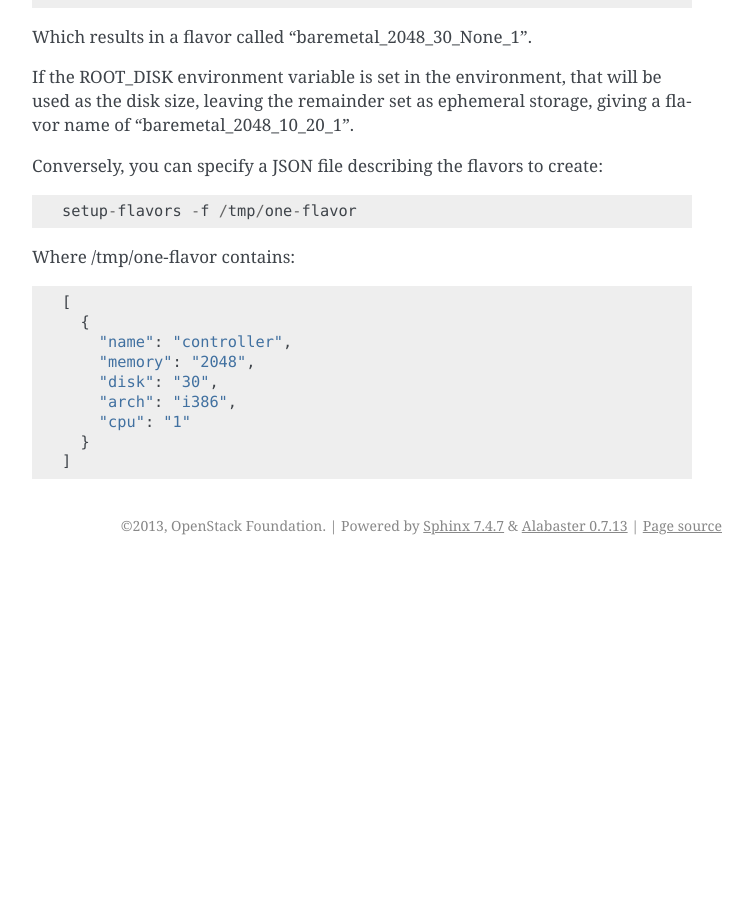
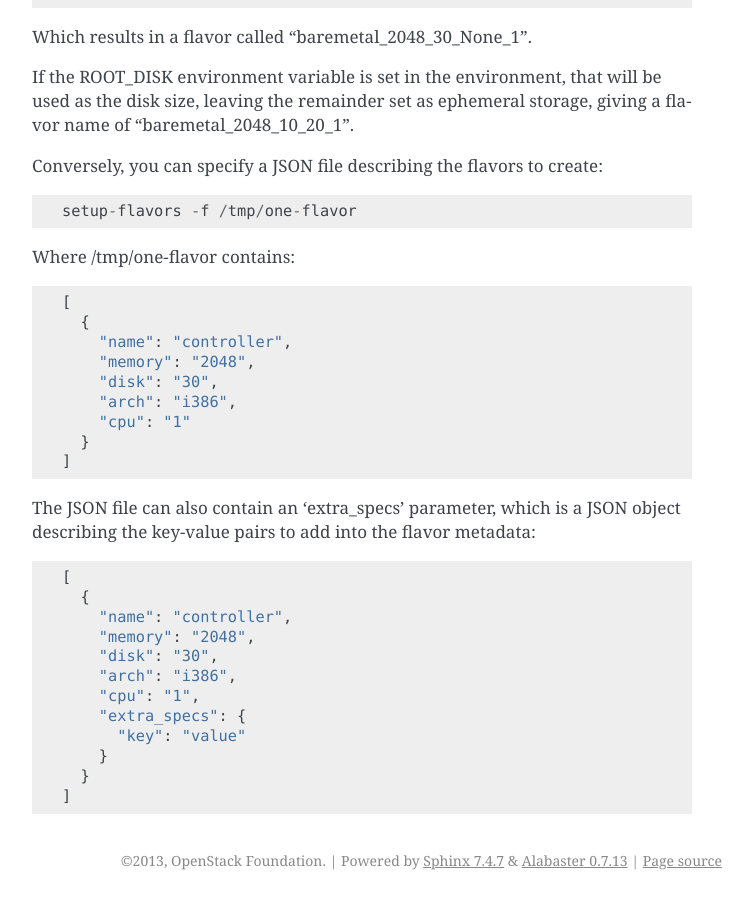
Before and after one commit to openstack-archive/os-cloud-config, a Sphinx documentation site: the page built from doc/source/usage.rst, in a window 1280 px wide and 900 px high, scrolled down 4929 px. Shown: the whole window, without its empty margins (388-1141 px from the left). Built offline with Sphinx 7.4.7, drawn with Linux system fonts in a browser that asks for light colours; before the commit the page ends 5494 px from its top, so only the background shows below that.

Commit message:
Add support for injecting extra-specs into flavors
Building on the ability to create flavors to describe the hardware
your cloud has available, we need the ability to inject extra_specs
into the flavors when they are created to save operators having to
do so by hand.

Change-Id: Ib1339d0dd60c5fb4669bb10c5543e5155e86fe1f

```diff
--- a/doc/source/usage.rst
+++ b/doc/source/usage.rst
@@ -245,3 +245,19 @@ Where /tmp/one-flavor contains::
         "cpu": "1"
       }
     ]
+
+The JSON file can also contain an 'extra_specs' parameter, which is a JSON
+object describing the key-value pairs to add into the flavor metadata::
+
+    [
+      {
+        "name": "controller",
+        "memory": "2048",
+        "disk": "30",
+        "arch": "i386",
+        "cpu": "1",
+        "extra_specs": {
+          "key": "value"
+        }
+      }
+    ]
```
Also changed, not shown: 2 other files.
